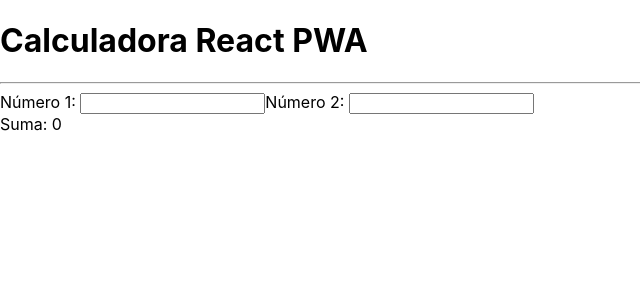
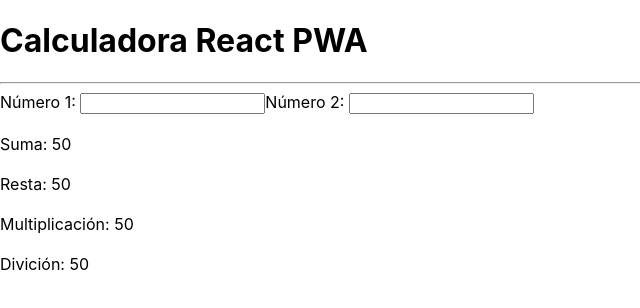
Before and after one commit to diego40g/MyFirstReact, a React (Create React App) app in the folder 04-React-CRA/04-pwa_react/: page / in a window 1280 px wide. Shown: the top 308 px of the page, without its empty margins (0-640 px from the left). Built offline with nearby package versions, Linux system fonts and the light colour scheme.

Commit message:
create componet for results and validation data in inputs of props

```diff
--- a/04-React-CRA/04-pwa_react/src/components/Calculadora.jsx
+++ b/04-React-CRA/04-pwa_react/src/components/Calculadora.jsx
@@ -1,14 +1,18 @@
 import { useState } from 'react'
 import NumberInput from './NumberInput';
+import Result from './Result';
 
 const Calculadora = () => {
-  const [suma, setSuma] = useState(0);
+  const [suma, setSuma] = useState(50);
   return (
     <div>
         <NumberInput name="Número 1"/>
         <NumberInput name="Número 2"/>
         <br/>
-        <span>Suma: {suma}</span>
+        <Result operacion='Suma' calculo={suma}/>
+        <Result operacion='Resta' calculo={suma}/>
+        <Result operacion='Multiplicación' calculo={suma}/>
+        <Result operacion='Divición' calculo={suma}/>
     </div>
   )
 }
--- a/04-React-CRA/04-pwa_react/src/components/NumberInput.jsx
+++ b/04-React-CRA/04-pwa_react/src/components/NumberInput.jsx
@@ -11,6 +11,8 @@ const NumberInput = ({name}) => {
   )
 }
 
-NumberInput.propTypes = {}
+NumberInput.propTypes = {
+    name:PropTypes.string
+}
 
 export default NumberInput
--- /dev/null
+++ b/04-React-CRA/04-pwa_react/src/components/Result.jsx
@@ -0,0 +1,18 @@
+import React from 'react'
+import PropTypes from 'prop-types'
+
+const Result = ({operacion, calculo}) => {
+  return (
+    <div>
+        <br />
+        <span>{operacion}: {calculo}</span>
+    </div>
+  )
+}
+
+Result.propTypes = {
+    operacion: PropTypes.string,
+    calculo: PropTypes.number
+}
+
+export default Result
```
